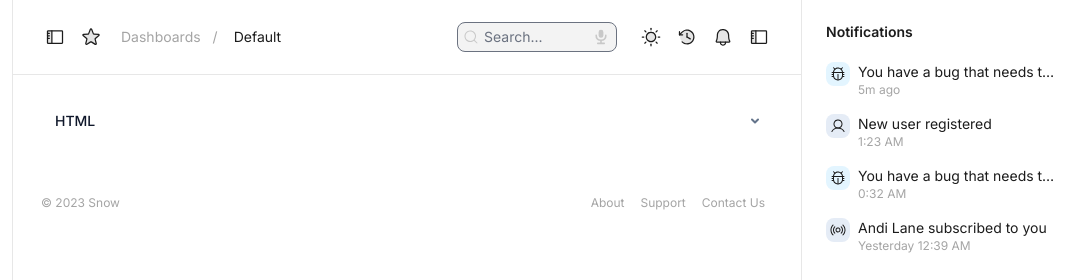
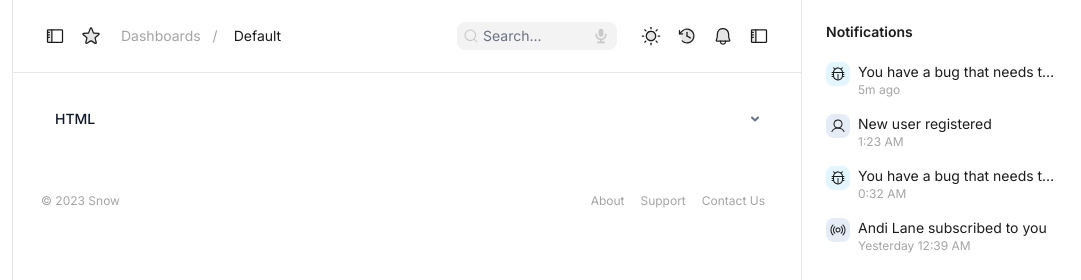
Before and after one commit to Hirens007/Snow-admin, a website: page index.html in a window 1280 px wide. Shown: the top 280 px of the page, 199-1280 px from the left. Drawn offline with Linux system fonts and the light colour scheme.

Commit message:
updated files

```diff
--- a/index.html
+++ b/index.html
@@ -351,7 +351,7 @@
                                         <path d="M14.3496 14.3563C14.2563 14.4483 14.1306 14.4999 13.9996 14.5001C13.8668 14.4995 13.7393 14.4481 13.6434 14.3563L10.9434 11.6501C9.80622 12.6052 8.34425 13.0845 6.86236 12.9879C5.38046 12.8913 3.99306 12.2264 2.98951 11.1317C1.98596 10.0371 1.44375 8.59729 1.47597 7.1126C1.50818 5.62791 2.11233 4.21298 3.16241 3.1629C4.21249 2.11282 5.62743 1.50867 7.11212 1.47645C8.59681 1.44424 10.0366 1.98645 11.1313 2.99C12.2259 3.99355 12.8908 5.38095 12.9874 6.86285C13.084 8.34474 12.6047 9.80671 11.6496 10.9438L14.3496 13.6438C14.3969 13.6904 14.4344 13.7458 14.46 13.807C14.4856 13.8681 14.4988 13.9338 14.4988 14.0001C14.4988 14.0664 14.4856 14.132 14.46 14.1932C14.4344 14.2544 14.3969 14.3098 14.3496 14.3563ZM7.24961 12.0001C8.18907 12.0001 9.10743 11.7215 9.88857 11.1996C10.6697 10.6776 11.2785 9.93579 11.638 9.06784C11.9976 8.19989 12.0916 7.24483 11.9083 6.32342C11.7251 5.40201 11.2727 4.55564 10.6084 3.89134C9.94407 3.22704 9.0977 2.77465 8.17629 2.59137C7.25488 2.40809 6.29981 2.50215 5.43186 2.86167C4.56391 3.22119 3.82206 3.83001 3.30013 4.61114C2.77819 5.39227 2.49961 6.31064 2.49961 7.2501C2.50126 8.50937 3.00224 9.71659 3.89268 10.607C4.78312 11.4975 5.99034 11.9984 7.24961 12.0001Z" fill="currentColor"/>
                                         </svg>
                                 </div>
-                                <input type="text" id="voice-search" class="bg-black/5 text-black text-sm rounded-lg block max-w-[160px] w-full pl-[26px] p-1 focus:ring-0 focus:outline-0" placeholder="Search..." required>
+                                <input type="text" id="voice-search" class="bg-black/5 border-0 text-black text-sm rounded-lg block max-w-[160px] w-full pl-[26px] p-1 focus:ring-0 focus:outline-0" placeholder="Search..." required>
                                 <button type="button" class="absolute inset-y-0 right-0 flex items-center pr-2">
                                     <svg aria-hidden="true" class="w-4 h-4 text-black/20 hover:text-black" fill="currentColor" viewBox="0 0 20 20" xmlns="http://www.w3.org/2000/svg"><path fill-rule="evenodd" d="M7 4a3 3 0 016 0v4a3 3 0 11-6 0V4zm4 10.93A7.001 7.001 0 0017 8a1 1 0 10-2 0A5 5 0 015 8a1 1 0 00-2 0 7.001 7.001 0 006 6.93V17H6a1 1 0 100 2h8a1 1 0 100-2h-3v-2.07z" clip-rule="evenodd"></path></svg>
                                 </button>
```
Also changed, not shown: 1 other file.
